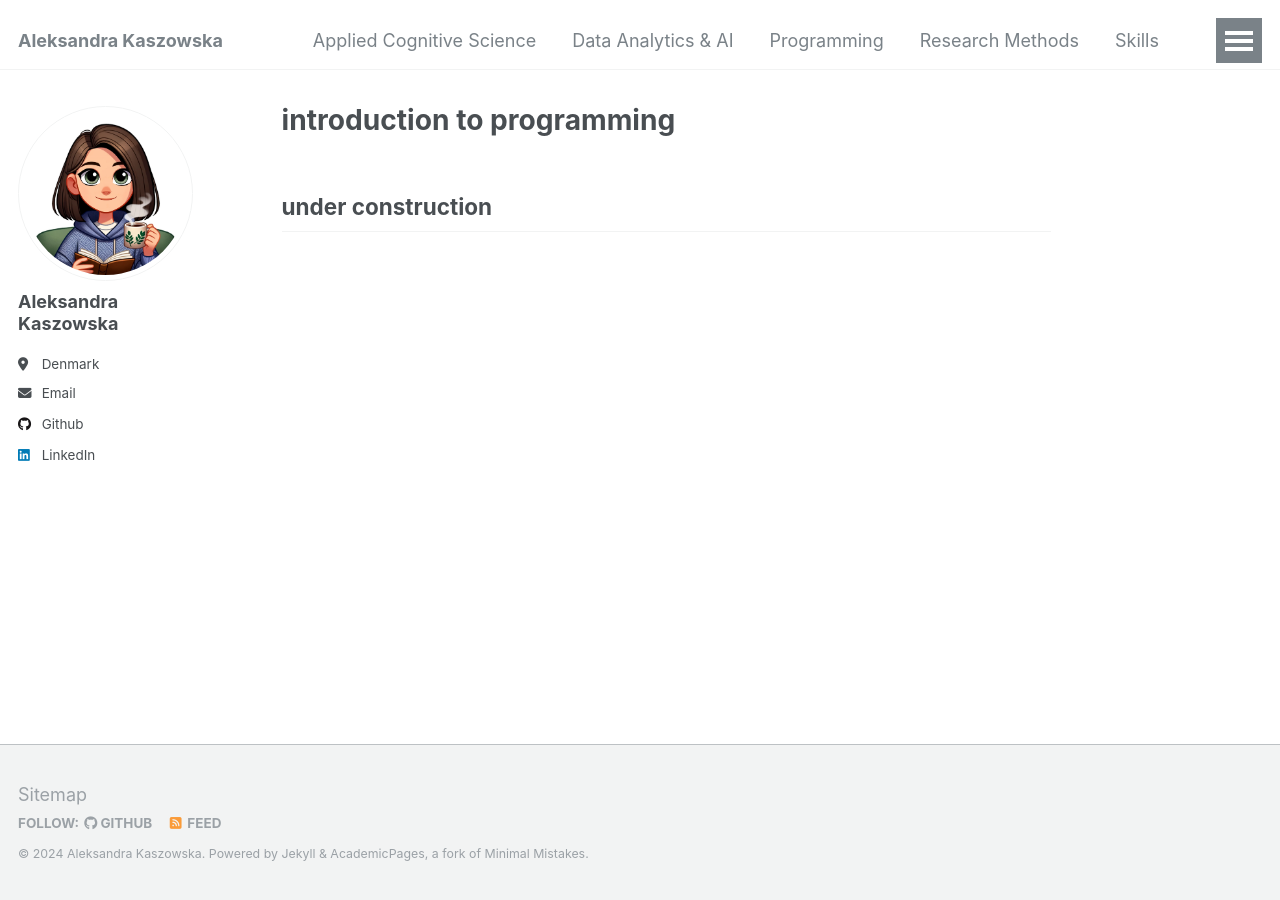
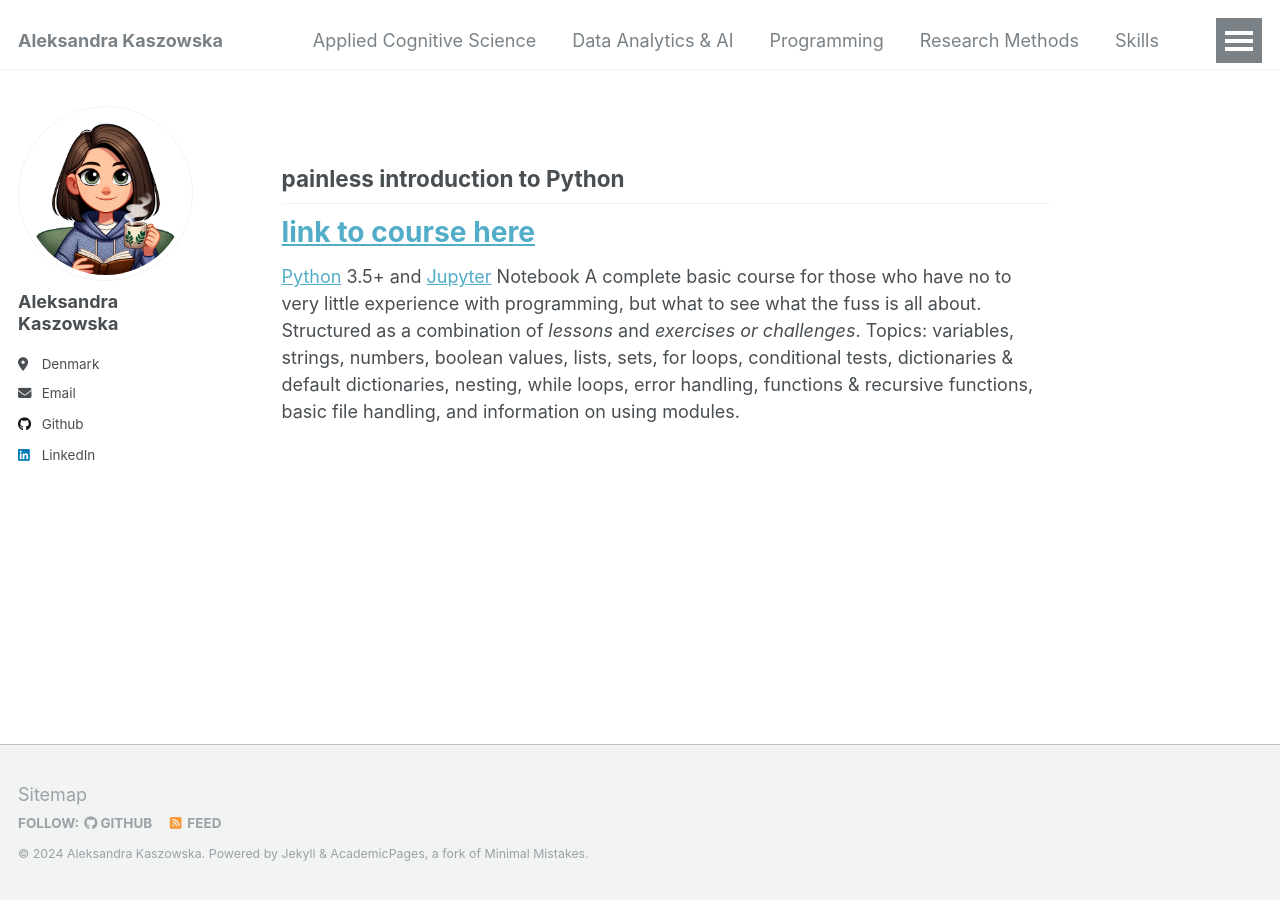
Before and after one commit to akaszowska/akaszowska.github.io, a Jekyll site: the page built from _pages/programming.md, in a window 1280 px wide. Built offline with Jekyll 4.4.1, drawn with Linux system fonts in a browser that asks for light colours.

Commit message:
Update programming.md

```diff
--- a/_pages/programming.md
+++ b/_pages/programming.md
@@ -7,4 +7,8 @@ redirect_from:
   - /programming.html
 ---
 
-## under construction
+## painless introduction to Python
+# [link to course here](https://github.com/akaszowska/Painless-Introduction-to-Python-course/)
+[Python](https://www.python.org/) 3.5+ and [Jupyter](https://jupyter.org/) Notebook
+A complete basic course for those who have no to very little experience with programming, but what to see what the fuss is all about. Structured as a combination of _lessons_ and _exercises or challenges_.
+Topics: variables, strings, numbers, boolean values, lists, sets, for loops, conditional tests, dictionaries & default dictionaries, nesting, while loops, error handling, functions & recursive functions, basic file handling, and information on using modules.
```
Also changed, not shown: other parts of _pages/programming.md (+1 -1 lines).
